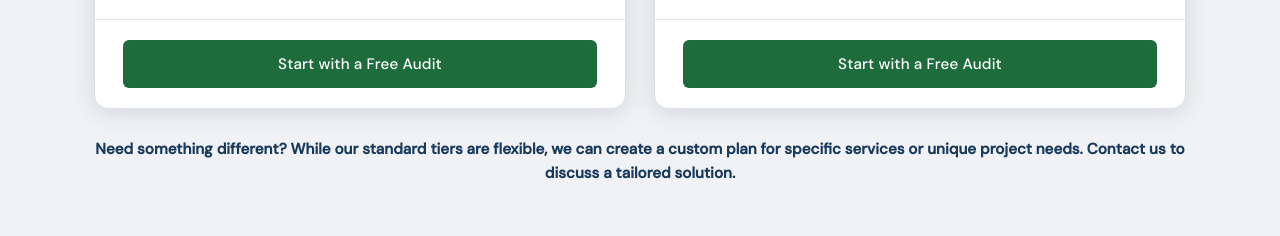
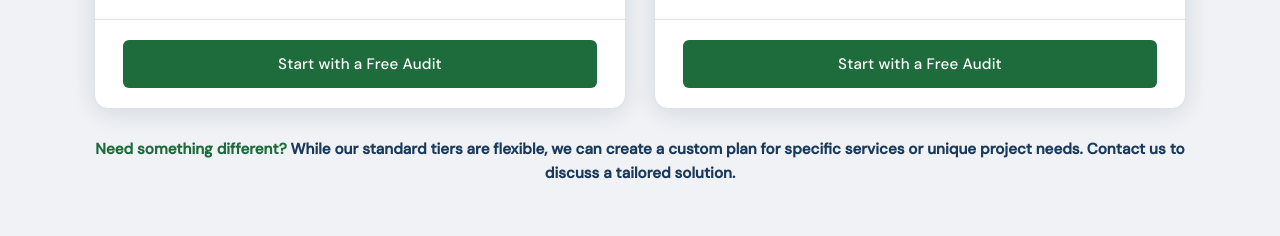
Before and after one commit to gvoll/PeaksLocal, a React (Vite) app: page / in a window 1280 px wide. Shown: the part 6860-7096 px from the top of the page. Built offline with nearby package versions, Linux system fonts and the light colour scheme; a web font is replaced by a local one.

Commit message:
need something

```diff
--- a/src/components/System.jsx
+++ b/src/components/System.jsx
@@ -361,7 +361,10 @@ export default function System() {
             </div>
 
             <p className="reveal reveal-delay-2" style={{ fontFamily: "'DM Sans', sans-serif", fontStyle: 'normal', fontSize: '0.95rem', fontWeight: '600', color: '#1a3a5c', textAlign: 'center', marginTop: '28px' }}>
-              Need something different? While our standard tiers are flexible, we can create a custom plan for specific services or unique project needs. Contact us to discuss a tailored solution.
+              <a href="#contact" onClick={(e) => { e.preventDefault(); const el = document.getElementById('contact'); if (el) { const top = el.getBoundingClientRect().top + window.scrollY - 80; window.scrollTo({ top, behavior: 'smooth' }); } }} style={{ color: 'var(--green)', textDecoration: 'none' }}>
+                Need something different?
+              </a>{' '}
+              While our standard tiers are flexible, we can create a custom plan for specific services or unique project needs. Contact us to discuss a tailored solution.
             </p>
           </div>
 
```
